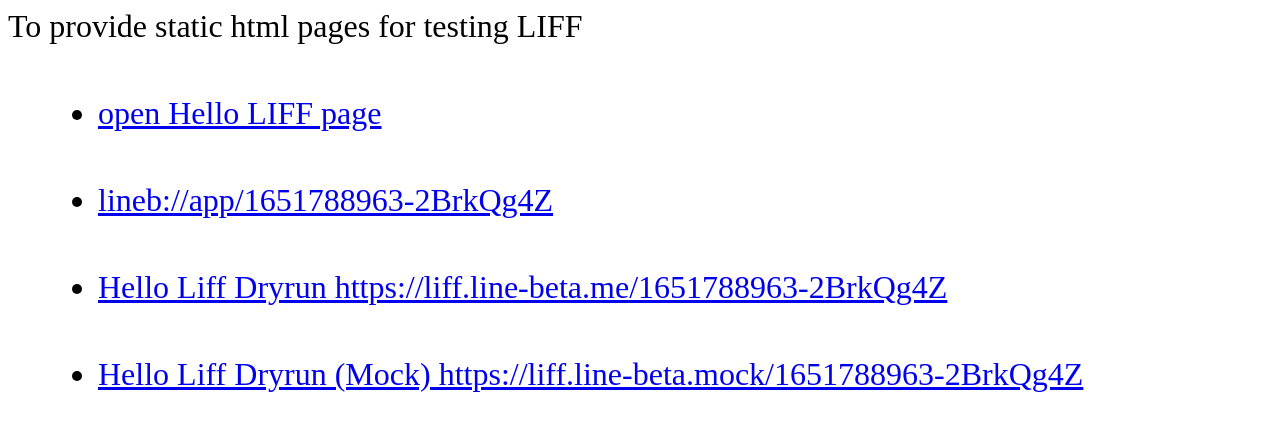
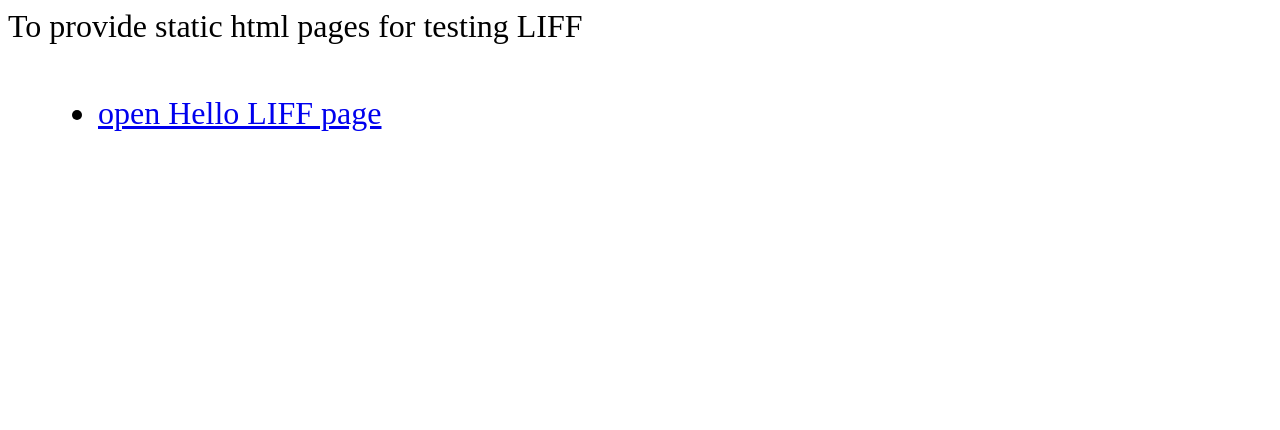
Before and after one commit to walkingice/liff, a plain HTML site: page index.html in a window 1280 px wide. Drawn offline with Linux system fonts and the light colour scheme.

Commit message:
remove useless link

```diff
--- a/index.html
+++ b/index.html
@@ -14,9 +14,6 @@
         <div>To provide static html pages for testing LIFF</div>
         <ul>
             <li><a href="./hello/">open Hello LIFF page</a></li>
-            <li><a href="lineb://app/1651788963-2BrkQg4Z">lineb://app/1651788963-2BrkQg4Z</a></li>
-            <li><a href="https://liff.line-beta.me/1651788963-2BrkQg4Z">Hello Liff Dryrun  https://liff.line-beta.me/1651788963-2BrkQg4Z</a></li>
-            <li><a href="https://liff.line-beta.mock/1651788963-2BrkQg4Z">Hello Liff Dryrun (Mock)  https://liff.line-beta.mock/1651788963-2BrkQg4Z</a></li>
         </ul>
     </body>
 </html>
```
